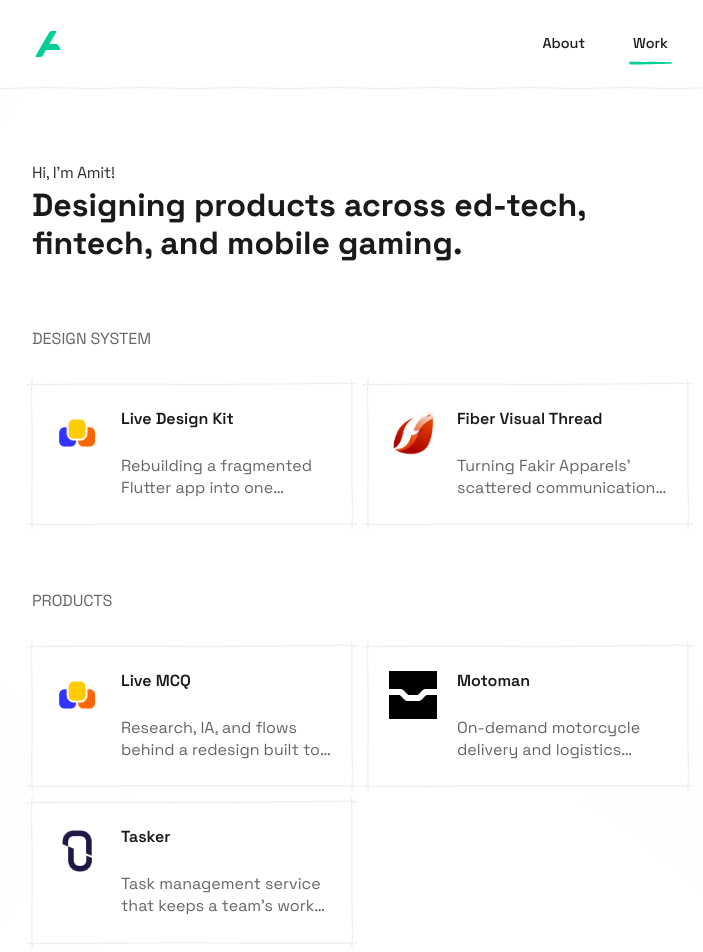
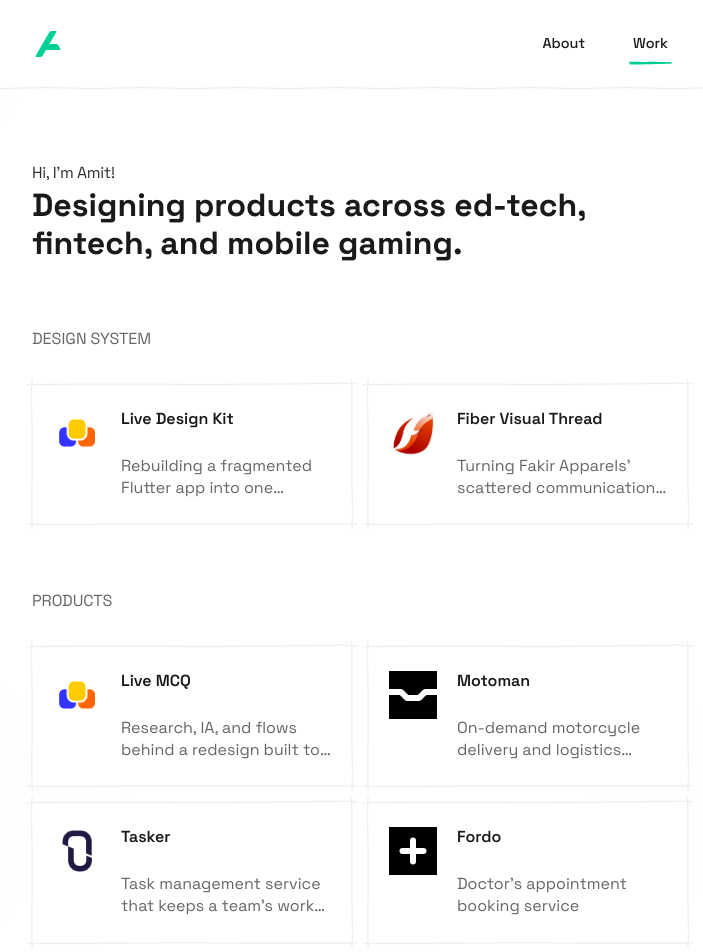
Before and after one commit to ArtisticAmit/portfolio, a React (Vite) app: page / in a window 1280 px wide. Shown: the top 952 px of the page, without its empty margins (280-983 px from the left). Built offline with nearby package versions, Linux system fonts and the light colour scheme.

Commit message:
Add Fordo, a doctor's appointment booking service, to Products
New product card with a placeholder icon and a stub case study to fill in.

```diff
--- a/src/components/ProjectSection.jsx
+++ b/src/components/ProjectSection.jsx
@@ -3,6 +3,8 @@ import './ProjectSection.css'
 import liveMcqIcon from '../assets/work/project_icon/live_mcq.png'
 import motomanIcon from '../assets/work/project_icon/motoman.png'
 import cracktechIcon from '../assets/about/company/cracktech.png'
+// TODO: replace with Fordo's real app icon
+import fordoIcon from '../assets/work/project_icon/fordo.svg'
 
 const projects = [
     {
@@ -22,6 +24,12 @@ const projects = [
         description: 'Task management service that keeps a team’s work in one place',
         icon: cracktechIcon,
         slug: 'tasker'
+    },
+    {
+        title: 'Fordo',
+        description: 'Doctor’s appointment booking service',
+        icon: fordoIcon,
+        slug: 'fordo'
     }
 ]
 
--- a/src/pages/ProjectDetail.jsx
+++ b/src/pages/ProjectDetail.jsx
@@ -624,6 +624,17 @@ const projectData = {
         // TODO: add real details/contributions for this project
         details: [
             'TODO: add key contributions for Tasker.',
+        ]
+    },
+    'fordo': {
+        title: 'Fordo',
+        eyebrow: 'Product Design · Case Study',
+        thesis: 'A doctor’s appointment booking service that helps patients find a doctor and book a visit.',
+        // TODO: confirm exact role title
+        role: 'Product Designer',
+        // TODO: add real details/contributions for this project
+        details: [
+            'TODO: add key contributions for Fordo.',
         ]
     },
     'fiber-visual-thread': {
```
Also changed, not shown: src/assets/work/project_icon/fordo.svg (added).
